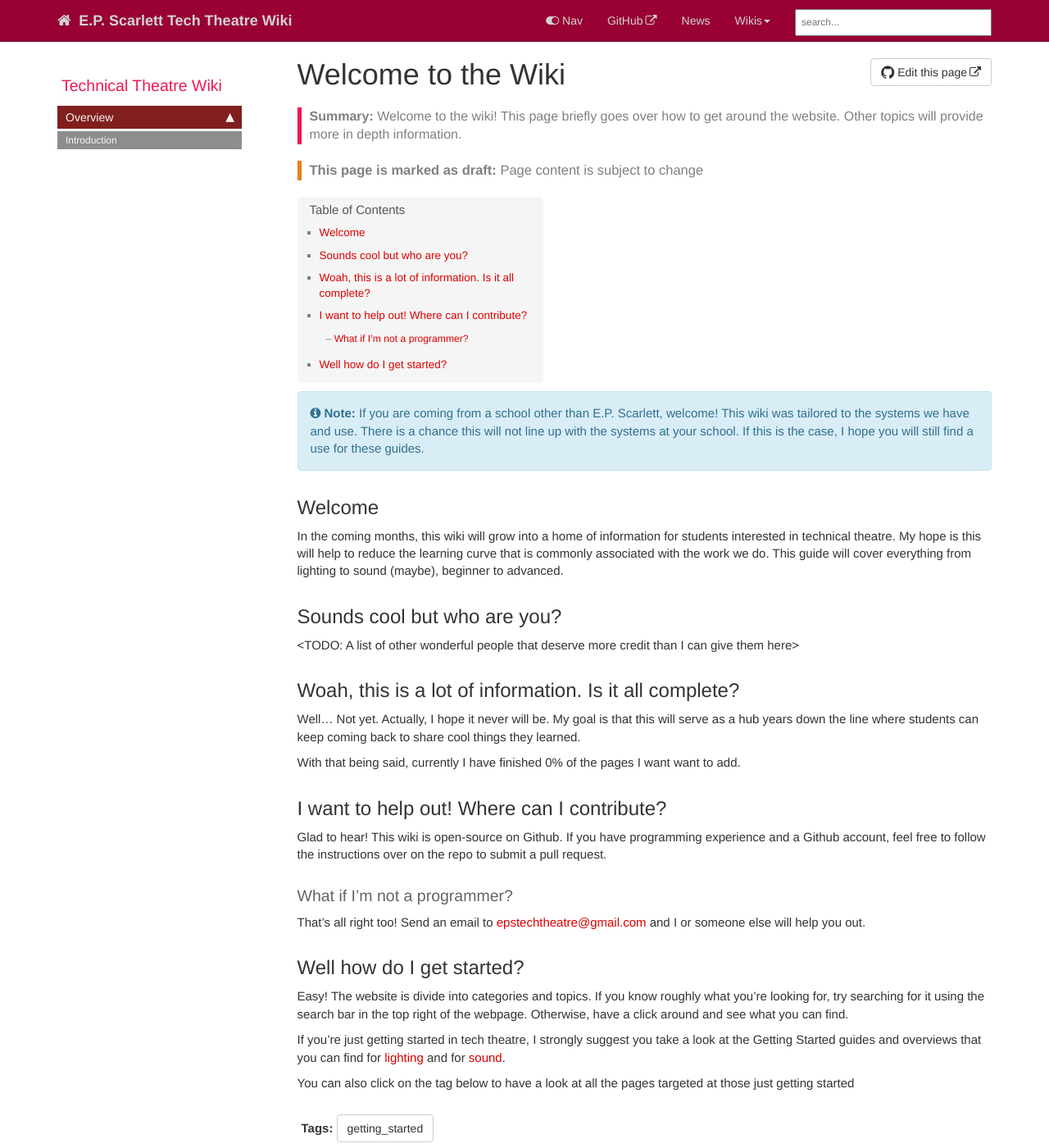
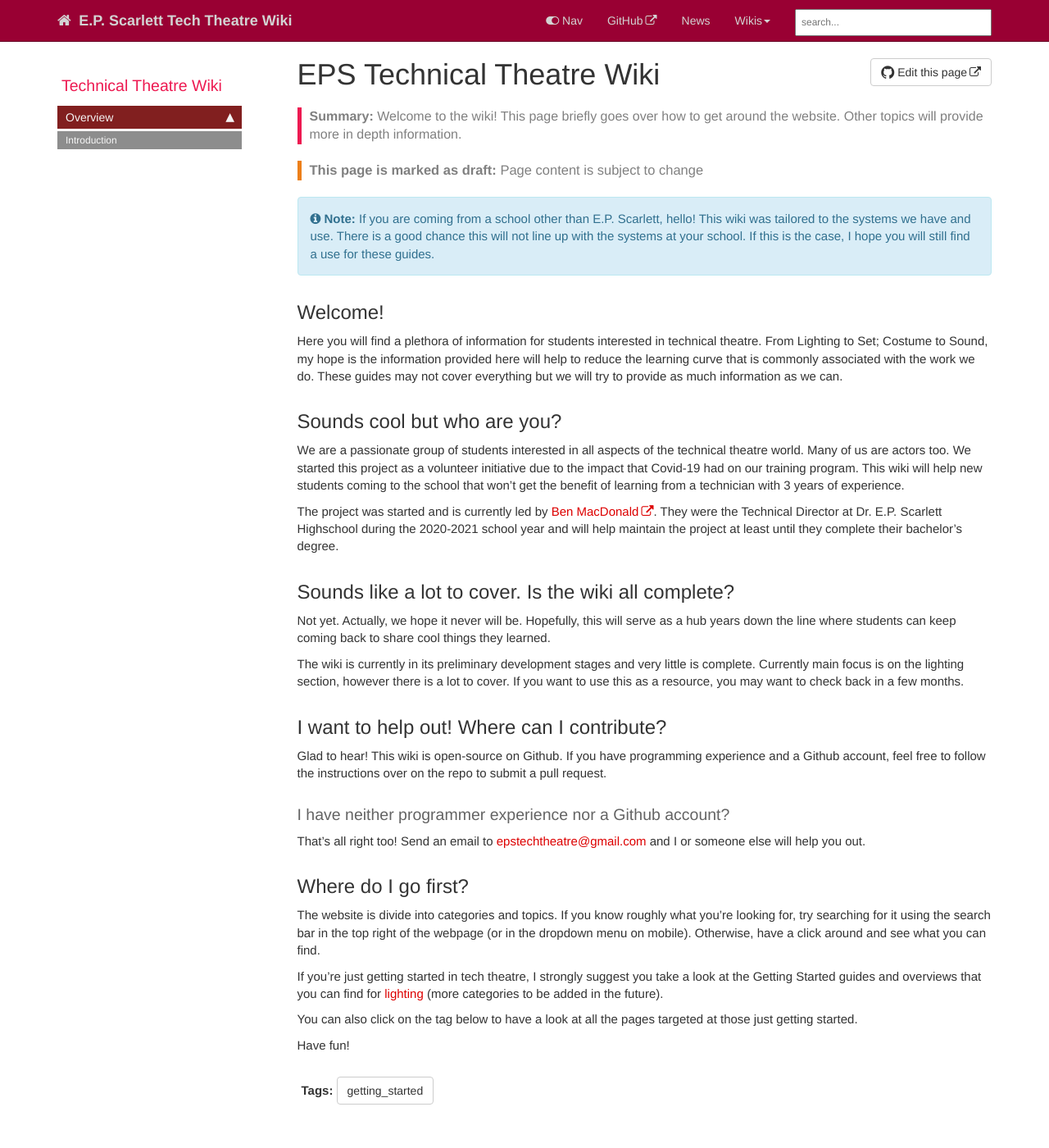
Before and after one commit to epstechtheatre/epstechtheatre.github.io, a Jekyll site: the page built from docs/index.md, in a window 1280 px wide and 1400 px high. Shown: the whole window at 82% size. Built offline with Jekyll 4.4.1, drawn with Linux system fonts in a browser that asks for light colours; comment, search, counter and statistics services are not loaded; some of the changed text lies outside the part shown.

Commit message:
Update landing page

```diff
--- a/docs/index.md
+++ b/docs/index.md
@@ -1,45 +1,42 @@
 ---
-title: Welcome to the Wiki
+title: EPS Technical Theatre Wiki
 keywords: 'homepage, welcome, overview'
 tags:
 - getting_started
 sidebar: Overview_sidebar
 permalink: index.html
 summary: Welcome to the wiki! This page briefly goes over how to get around the website. Other topics will provide more in depth information.
-authors:
-- Ben MacDonald
 draft: true
-last_updated: 'January 13, 2021'
+toc: false
+last_updated: 'July 29, 2021'
 ---
 
-{% include note.html content="If you are coming from a school other than E.P. Scarlett, welcome! This wiki was tailored to the systems we have and use. There is a chance this will not line up with the systems at your school. If this is the case, I hope you will still find a use for these guides." %}
-## Welcome
+{% include note.html content="If you are coming from a school other than E.P. Scarlett, hello! This wiki was tailored to the systems we have and use. There is a good chance this will not line up with the systems at your school. If this is the case, I hope you will still find a use for these guides." %}
 
-In the coming months, this wiki will grow into a home of information for students interested in technical theatre. My hope is this will help to reduce the learning curve that is commonly associated with the work we do. This guide will cover everything from lighting to sound (maybe), beginner to advanced.
+## Welcome!
+Here you will find a plethora of information for students interested in technical theatre. From Lighting to Set; Costume to Sound, my hope is the information provided here will help to reduce the learning curve that is commonly associated with the work we do. These guides may not cover everything but we will try to provide as much information as we can.
 
 ## Sounds cool but who are you?
+We are a passionate group of students interested in all aspects of the technical theatre world. Many of us are actors too. We started this project as a volunteer initiative due to the impact that Covid-19 had on our training program. This wiki will help new students coming to the school that won't get the benefit of learning from a technician with 3 years of experience.
 
+The project was started and is currently led by [Ben MacDonald](https://github.com/Quantum158/). They were the Technical Director at Dr. E.P. Scarlett Highschool during the 2020-2021 school year and will help maintain the project at least until they complete their bachelor's degree.
 
-<TODO: A list of other wonderful people that deserve more credit than I can give them here>
+## Sounds like a lot to cover. Is the wiki all complete?
+Not yet. Actually, we hope it never will be. Hopefully, this will serve as a hub years down the line where students can keep coming back to share cool things they learned.
 
-## Woah, this is a lot of information. Is it all complete?
-
-Well... Not yet. Actually, I hope it never will be. My goal is that this will serve as a hub years down the line where students can keep coming back to share cool things they learned.
-
-With that being said, currently I have finished 0% of the pages I want want to add.
+The wiki is currently in its preliminary development stages and very little is complete. Currently main focus is on the lighting section, however there is a lot to cover. If you want to use this as a resource, you may want to check back in a few months.
 
 ## I want to help out! Where can I contribute?
-
 Glad to hear! This wiki is open-source on Github. If you have programming experience and a Github account, feel free to follow the instructions over on the repo to submit a pull request.
 
-### What if I'm not a programmer?
-
+### I have neither programmer experience nor a Github account?
 That's all right too! Send an email to [epstechtheatre@gmail.com](mailto:epstechtheatre@gmail.com) and I or someone else will help you out.
 
-## Well how do I get started?
+## Where do I go first?
+The website is divide into categories and topics. If you know roughly what you're looking for, try searching for it using the search bar in the top right of the webpage (or in the dropdown menu on mobile). Otherwise, have a click around and see what you can find.
 
-Easy! The website is divide into categories and topics. If you know roughly what you're looking for, try searching for it using the search bar in the top right of the webpage. Otherwise, have a click around and see what you can find.
+If you're just getting started in tech theatre, I strongly suggest you take a look at the Getting Started guides and overviews that you can find for [lighting](Lighting_landing_page) (more categories to be added in the future).
 
-If you're just getting started in tech theatre, I strongly suggest you take a look at the Getting Started guides and overviews that you can find for [lighting](Lighting_landing_page) and for [sound](Sound_landing_page).
+You can also click on the tag below to have a look at all the pages targeted at those just getting started.
 
-You can also click on the tag below to have a look at all the pages targeted at those just getting started
+Have fun!
```
